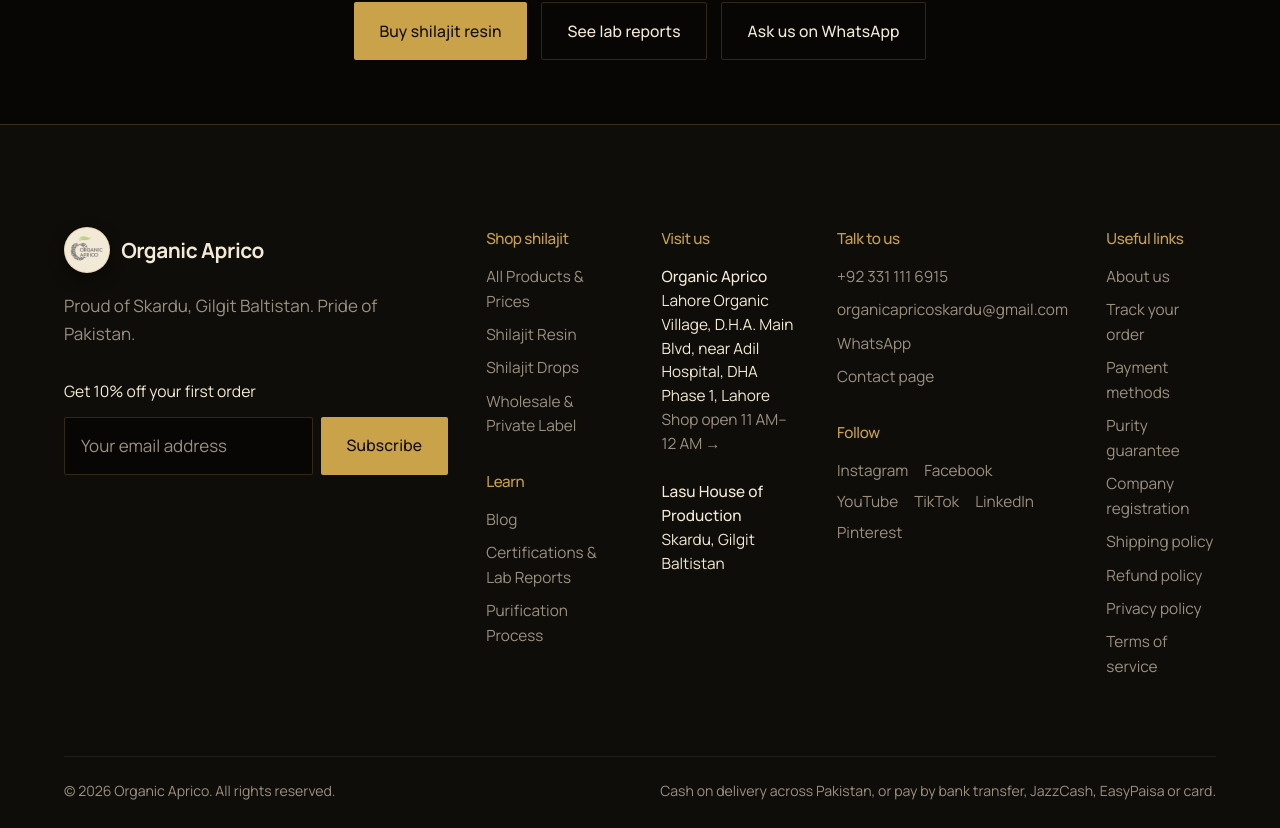
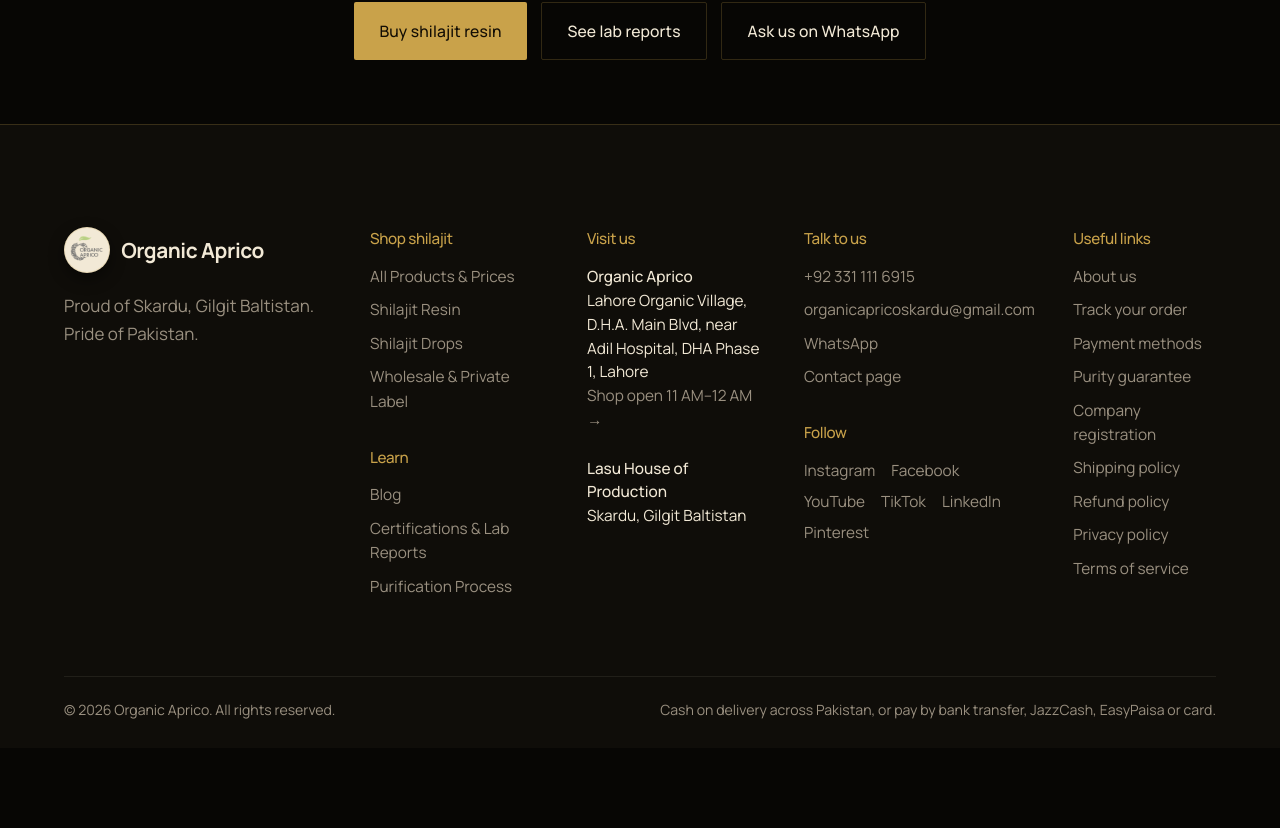
Before and after one commit to aghazain10/organic-aprico, a Nuxt app: page /products in a window 1280 px wide. Shown: the part 2614-3442 px from the top of the page. After the commit the page ends 3362 px from the top, so only its background shows below. Built offline with nearby package versions, Linux system fonts and the light colour scheme.

Commit message:
Remove non-functional newsletter subscribe feature

```diff
--- a/app/assets/css/main.css
+++ b/app/assets/css/main.css
@@ -433,15 +433,6 @@
 address strong { font-weight: 500; }
 address .muted { font-size: .9rem; }
 .socials { display: flex; flex-wrap: wrap; gap: .4rem 1rem; }
-.newsletter label { display: block; color: var(--cream); margin-bottom: .8rem; font-size: .98rem; }
-.newsletter-row { display: flex; gap: .5rem; max-width: 460px; }
-.newsletter input {
-  flex: 1; min-width: 0; padding: .9rem 1rem; font: inherit; color: var(--cream);
-  background: var(--black); border: 1px solid var(--line); border-radius: 2px;
-}
-.newsletter input::placeholder { color: var(--stone); }
-.newsletter input:focus { outline: none; border-color: var(--gold); }
-.form-note { margin-top: .6rem; color: var(--gold-bright); font-size: .9rem; min-height: 1.4em; }
 .footer-bottom {
   margin-top: clamp(48px, 6vw, 80px); padding: 1.4rem 0 1.6rem;
   display: flex; justify-content: space-between; flex-wrap: wrap; gap: .5rem;
--- a/app/components/AppFooter.vue
+++ b/app/components/AppFooter.vue
@@ -16,21 +16,6 @@
           <span class="brand-copy">Organic Aprico</span>
         </a>
         <p>Proud of Skardu, Gilgit Baltistan. Pride of Pakistan.</p>
-        <form class="newsletter" @submit.prevent="onSubscribe">
-          <label for="email">Get 10% off your first order</label>
-          <div class="newsletter-row">
-            <input
-              id="email"
-              v-model="email"
-              type="email"
-              name="email"
-              placeholder="Your email address"
-              required
-            >
-            <button type="submit" class="btn btn-gold">Subscribe</button>
-          </div>
-          <p class="form-note" aria-live="polite">{{ note }}</p>
-        </form>
       </div>
       <div class="footer-col">
         <h4>Shop shilajit</h4>
@@ -91,21 +76,5 @@
 </template>
 
 <script setup lang="ts">
-const email = ref('')
-const note = ref('')
 const year = new Date().getFullYear()
-
-async function onSubscribe() {
-  if (!email.value) return
-  try {
-    await $fetch('/api/newsletter', {
-      method: 'POST',
-      body: { email: email.value },
-    })
-    note.value = `Thanks. Your 10% code is on its way to ${email.value}.`
-    email.value = ''
-  } catch {
-    note.value = 'Something went wrong. Please try again.'
-  }
-}
 </script>
--- a/styles.css
+++ b/styles.css
@@ -301,15 +301,6 @@
 address strong { font-weight: 500; }
 address .muted { font-size: .9rem; }
 .socials { display: flex; flex-wrap: wrap; gap: .4rem 1rem; }
-.newsletter label { display: block; color: var(--cream); margin-bottom: .8rem; font-size: .98rem; }
-.newsletter-row { display: flex; gap: .5rem; max-width: 460px; }
-.newsletter input {
-  flex: 1; min-width: 0; padding: .9rem 1rem; font: inherit; color: var(--cream);
-  background: var(--black); border: 1px solid var(--line); border-radius: 2px;
-}
-.newsletter input::placeholder { color: var(--stone); }
-.newsletter input:focus { outline: none; border-color: var(--gold); }
-.form-note { margin-top: .6rem; color: var(--gold-bright); font-size: .9rem; min-height: 1.4em; }
 .footer-bottom {
   margin-top: clamp(48px, 6vw, 80px); padding: 1.4rem 0 1.6rem;
   display: flex; justify-content: space-between; flex-wrap: wrap; gap: .5rem;
```
Also changed, not shown: index.html (+0 -8 lines), script.js (+0 -9 lines), 2 other files (tests, documents, lock files or other folders).
